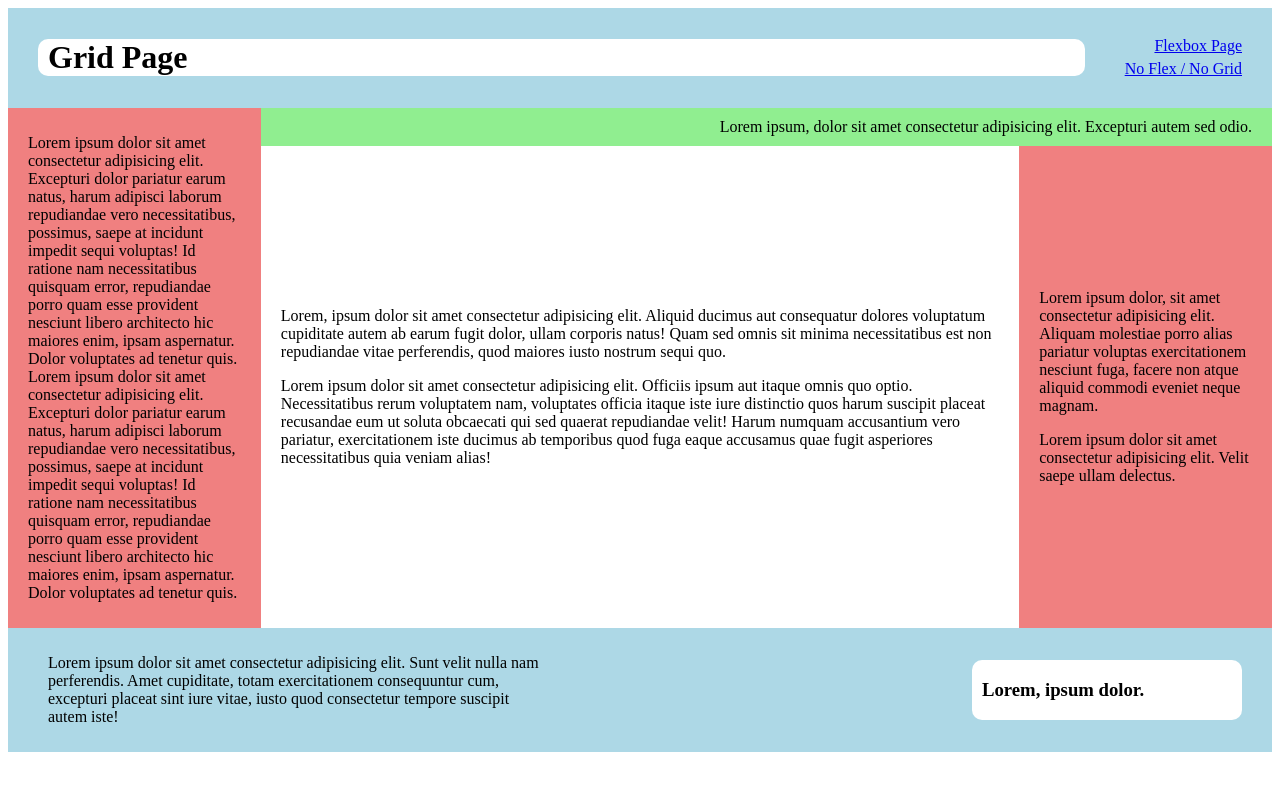
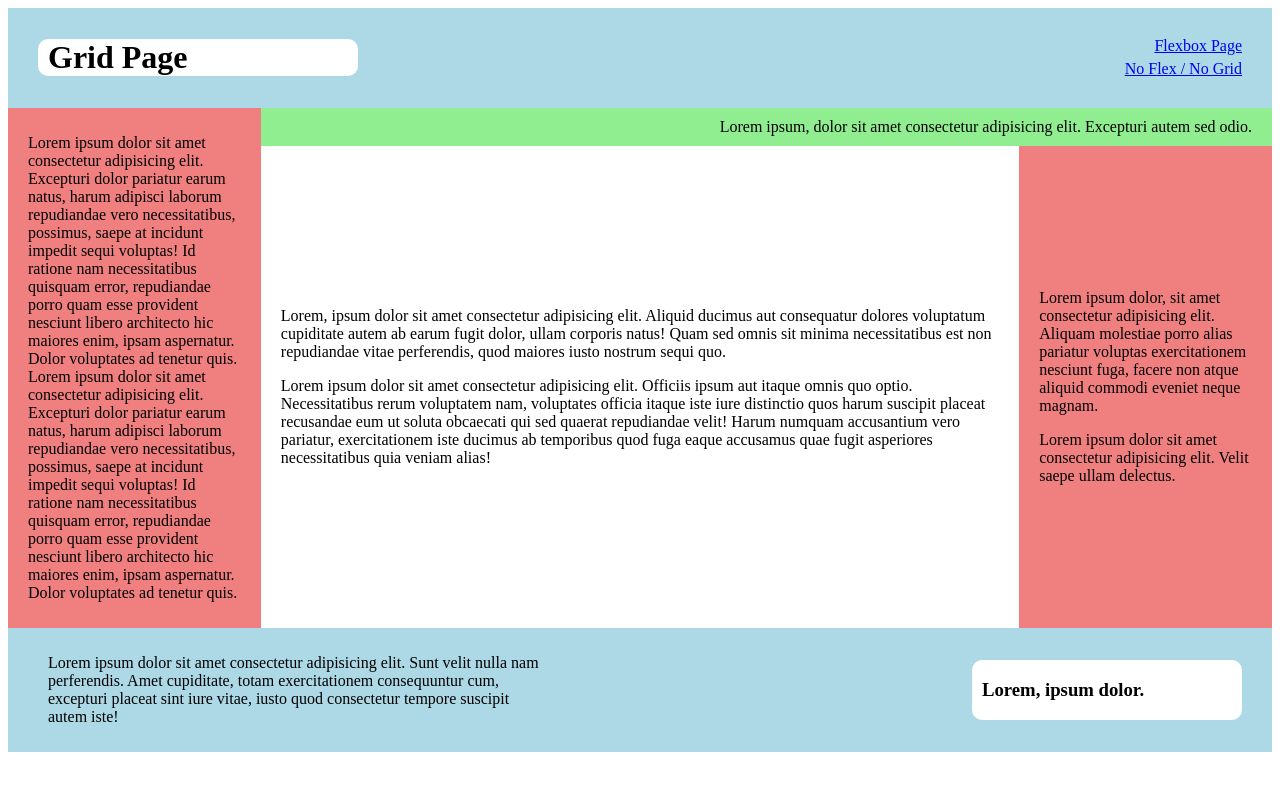
Before and after one commit to AntonIO-OI/web-lab2, a plain HTML site: page pages/grid.html in a window 1280 px wide. Drawn offline with Linux system fonts and the light colour scheme.

Commit message:
fix header title width

```diff
--- a/styles/default.css
+++ b/styles/default.css
@@ -19,7 +19,7 @@
 }
 
 .title__inner {
-  min-width: 250px;
+  max-width: 300px;
   border-radius: 10px;
   padding: 0 10px;
   background-color: white;
--- a/styles/grid.css
+++ b/styles/grid.css
@@ -21,7 +21,7 @@
 }
 
 .title__inner {
-  min-width: 250px;
+  max-width: 300px;
   border-radius: 10px;
   padding: 0 10px;
   background-color: white;
```
